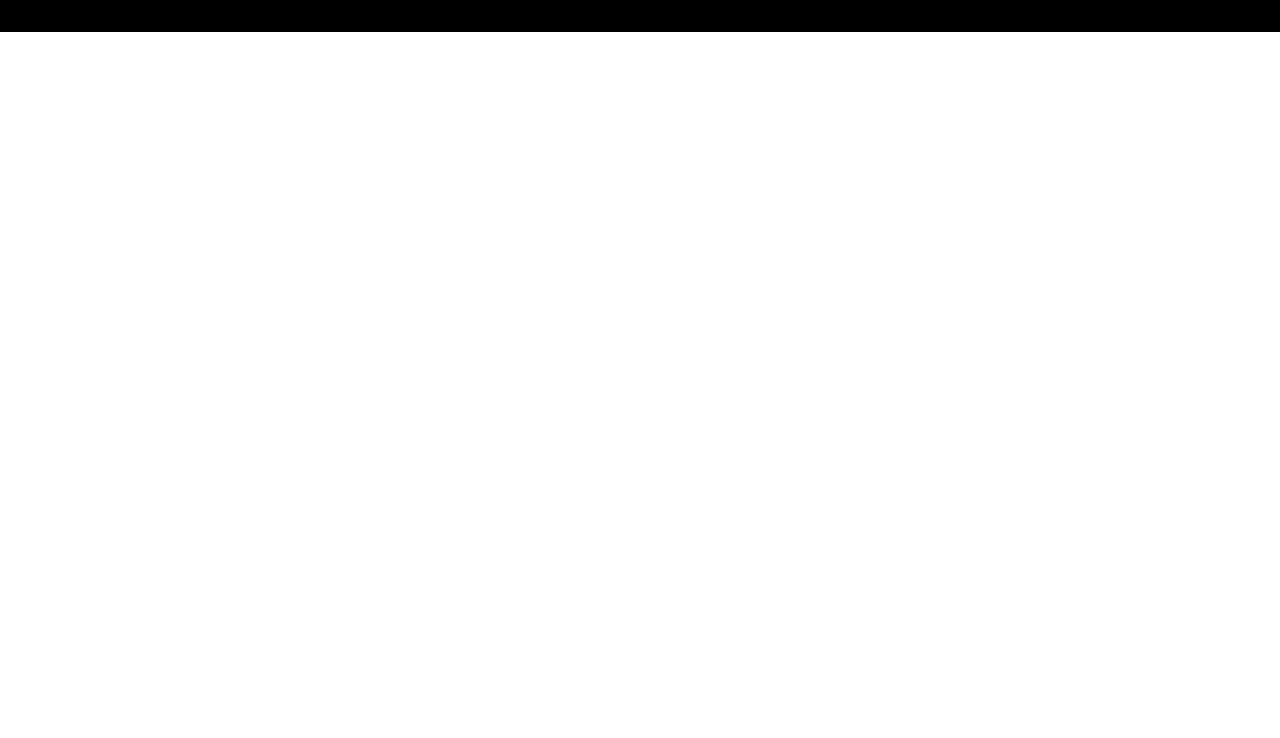
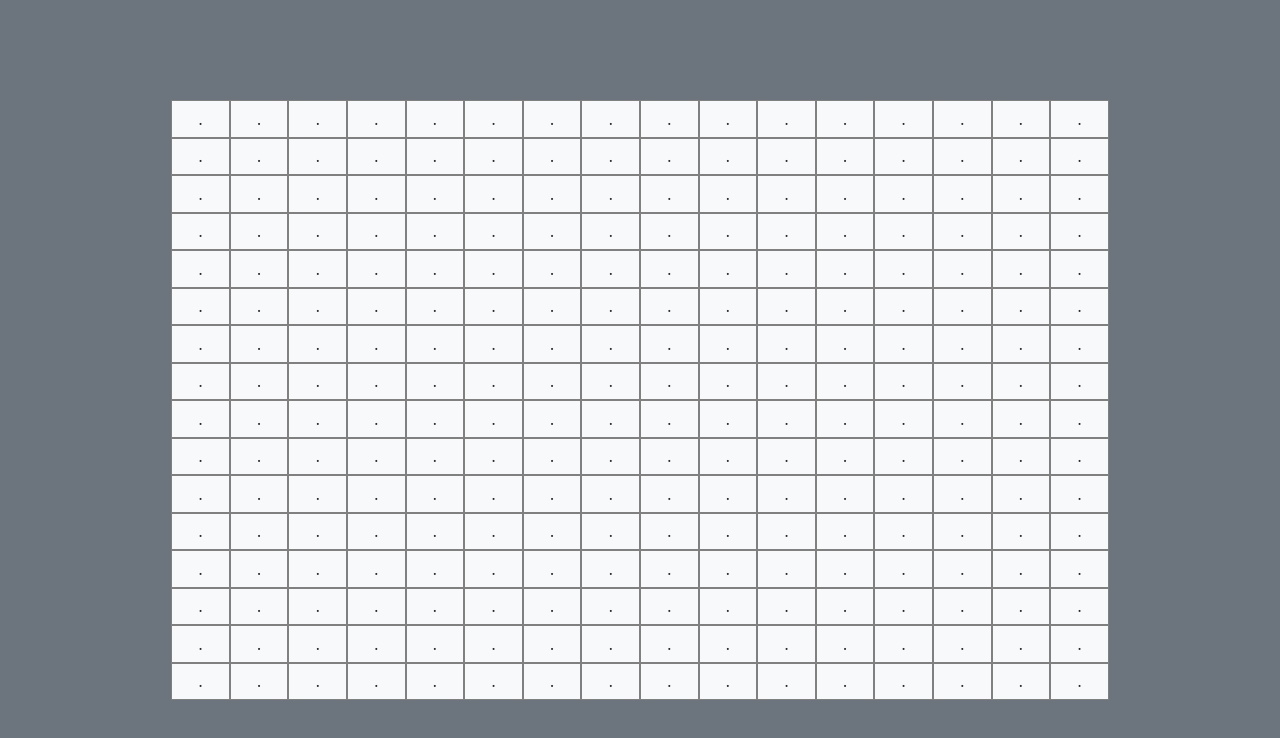
Before and after one commit to Ukasz09/pcb-design-problem-ui, an Angular app: page / in a window 1280 px wide. Shown: the top 738 px of the page. Built offline with nearby package versions, Linux system fonts and the light colour scheme.

Commit message:
Make grid

```diff
--- a/angular.json
+++ b/angular.json
@@ -45,7 +45,6 @@
               "optimization": true,
               "outputHashing": "all",
               "sourceMap": false,
-              "extractCss": true,
               "namedChunks": false,
               "extractLicenses": true,
               "vendorChunk": false,
--- a/src/app/app.component.html
+++ b/src/app/app.component.html
@@ -1,5 +1,14 @@
-<div class="vw-100">
-  <div *ngFor="let i of test" class="d-flex flex-row">
-    <div *ngFor="let i of test" class="column"></div>
+<div class="container-fluid bg-secondary vh-100">
+  <div class="d-flex align-items-center h-100 w-100">
+    <div class="mx-auto bg-light w-75 h-75">
+      <div *ngFor="let i of test" class="d-flex flex-row" style="height: 6.25%">
+        <div
+          *ngFor="let i of test"
+          class="column d-flex justify-content-center align-items-center"
+        >
+          <span>.</span>
+        </div>
+      </div>
+    </div>
   </div>
 </div>
--- a/src/app/app.component.scss
+++ b/src/app/app.component.scss
@@ -1,5 +1,4 @@
 .column {
   width: 6.25%;
-  border: 1px solid black;
-  background-color: blanchedalmond;
+  border: 1px solid gray;
 }
--- a/src/index.html
+++ b/src/index.html
@@ -6,6 +6,10 @@
     <base href="/" />
     <meta name="viewport" content="width=device-width, initial-scale=1" />
     <link rel="icon" type="image/x-icon" href="favicon.ico" />
+    <link
+      href="https://maxcdn.bootstrapcdn.com/bootstrap/4.0.0/css/bootstrap.min.css"
+      rel="stylesheet"
+    />
   </head>
   <body>
     <app-root></app-root>
--- a/src/styles.scss
+++ b/src/styles.scss
@@ -1 +1,15 @@
-/* You can add global styles to this file, and also import other style files */
+.vh-100 {
+  height: 100vh;
+}
+
+.vh-90 {
+  height: 90vh;
+}
+
+.vw-90 {
+  width: 90vw;
+}
+
+.vw-100 {
+  width: 100vh;
+}
```
Also changed, not shown: package.json (+12 -12 lines), 1 other file (tests, documents, lock files or other folders).
